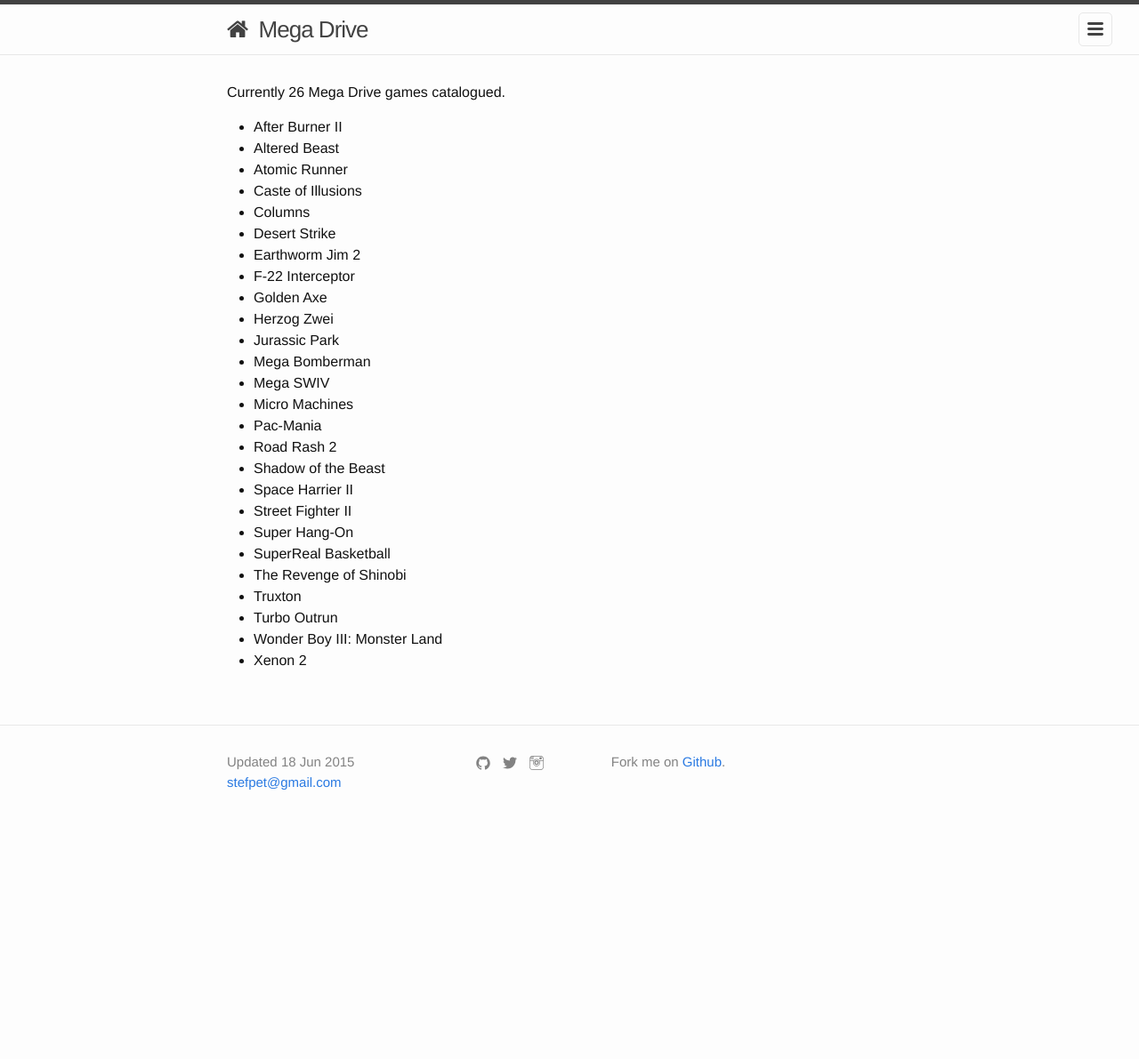
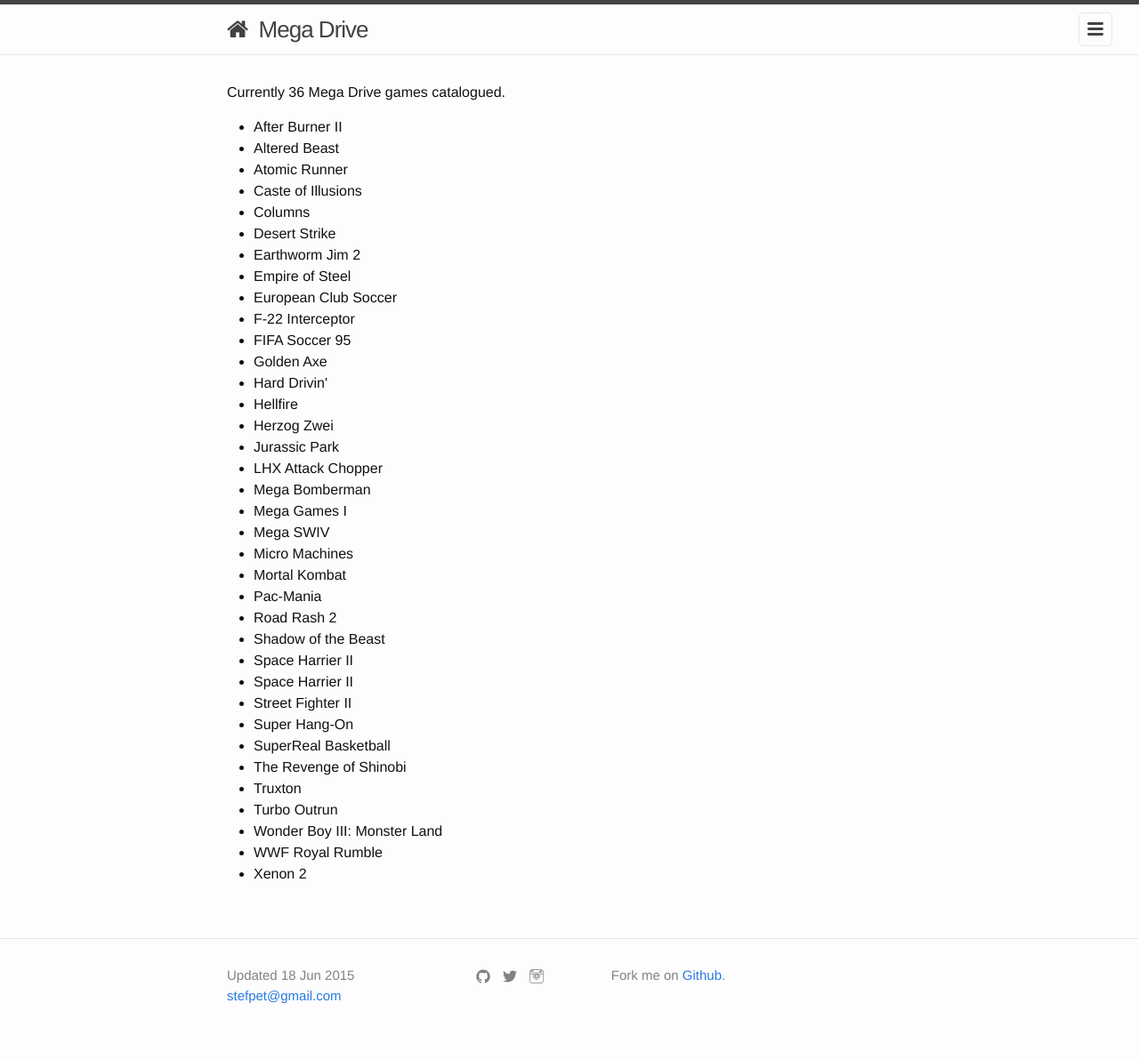
Before and after one commit to stpe/games, a Jekyll site: the page built from platforms/megadrive.md, in a window 1280 px wide. Shown: the whole page at 89% size. Built offline with Jekyll 4.4.1, drawn with Linux system fonts in a browser that asks for light colours; nearby versions of some CDN libraries; before the commit the page ends 951 px from its top, so only the background shows below that.

Commit message:
Game update, mostly Mega Drive and Xbox One

```diff
--- a/_data/games.json
+++ b/_data/games.json
@@ -1840,14 +1840,34 @@
     "platform": "MEGADRIVE"
   },
   {
+    "title": "Empire of Steel",
+    "platform": "MEGADRIVE"
+  },
+  {
+    "title": "European Club Soccer",
+    "platform": "MEGADRIVE"
+  },
+  {
     "title": "F-22 Interceptor",
     "platform": "MEGADRIVE"
   },
   {
+    "title": "FIFA Soccer 95",
+    "platform": "MEGADRIVE"
+  },
+  {
     "title": "Golden Axe",
     "platform": "MEGADRIVE"
   },
   {
+    "title": "Hard Drivin'",
+    "platform": "MEGADRIVE"
+  },
+  {
+    "title": "Hellfire",
+    "platform": "MEGADRIVE"
+  },
+  {
     "title": "Herzog Zwei",
     "platform": "MEGADRIVE"
   },
@@ -1856,10 +1876,18 @@
     "platform": "MEGADRIVE"
   },
   {
+    "title": "LHX Attack Chopper",
+    "platform": "MEGADRIVE"
+  },
+  {
     "title": "Mega Bomberman",
     "platform": "MEGADRIVE"
   },
   {
+    "title": "Mega Games I",
+    "platform": "MEGADRIVE"
+  },
+  {
     "title": "Mega SWIV",
     "platform": "MEGADRIVE"
   },
@@ -1868,6 +1896,10 @@
     "platform": "MEGADRIVE"
   },
   {
+    "title": "Mortal Kombat",
+    "platform": "MEGADRIVE"
+  },
+  {
     "title": "Pac-Mania",
     "platform": "MEGADRIVE"
   },
@@ -1884,6 +1916,10 @@
     "platform": "MEGADRIVE"
   },
   {
+    "title": "Space Harrier II",
+    "platform": "MEGADRIVE"
+  },
+  {
     "title": "Street Fighter II",
     "platform": "MEGADRIVE"
   },
@@ -1909,6 +1945,10 @@
   },
   {
     "title": "Wonder Boy III: Monster Land",
+    "platform": "MEGADRIVE"
+  },
+  {
+    "title": "WWF Royal Rumble",
     "platform": "MEGADRIVE"
   },
   {
@@ -2497,6 +2537,11 @@
     "platform": "NES"
   },
   {
+    "title": "Star Force",
+    "platform": "NES",
+    "code": "NES-FO-EEC"
+  },
+  {
     "title": "Super Mario Bros.",
     "platform": "NES",
     "code": "NES-SM-EEC"
@@ -3011,11 +3056,6 @@
     "code": "ODYSSEY2/AA9428"
   },
   {
-    "title": "K.C. Munchkin!",
-    "platform": "VIDEOPAC",
-    "code": "ODYSSEY2/AC9435"
-  },
-  {
     "title": "Pick Axe Pete!",
     "platform": "VIDEOPAC",
     "code": "ODYSSEY2/AC9437"
@@ -3256,9 +3296,21 @@
     "code": "X15-88233-01"
   },
   {
+    "title": "Alien Isolation",
+    "platform": "XBOXONE"
+  },
+  {
+    "title": "Assassin's Creed IV Black Flag",
+    "platform": "XBOXONE"
+  },
+  {
     "title": "Halo: The Master Chief Collection",
     "platform": "XBOXONE",
     "code": "X19-75912-01"
+  },
+  {
+    "title": "Saints Row IV Reelected",
+    "platform": "XBOXONE"
   },
   {
     "title": "Sunset Overdrive",
```
